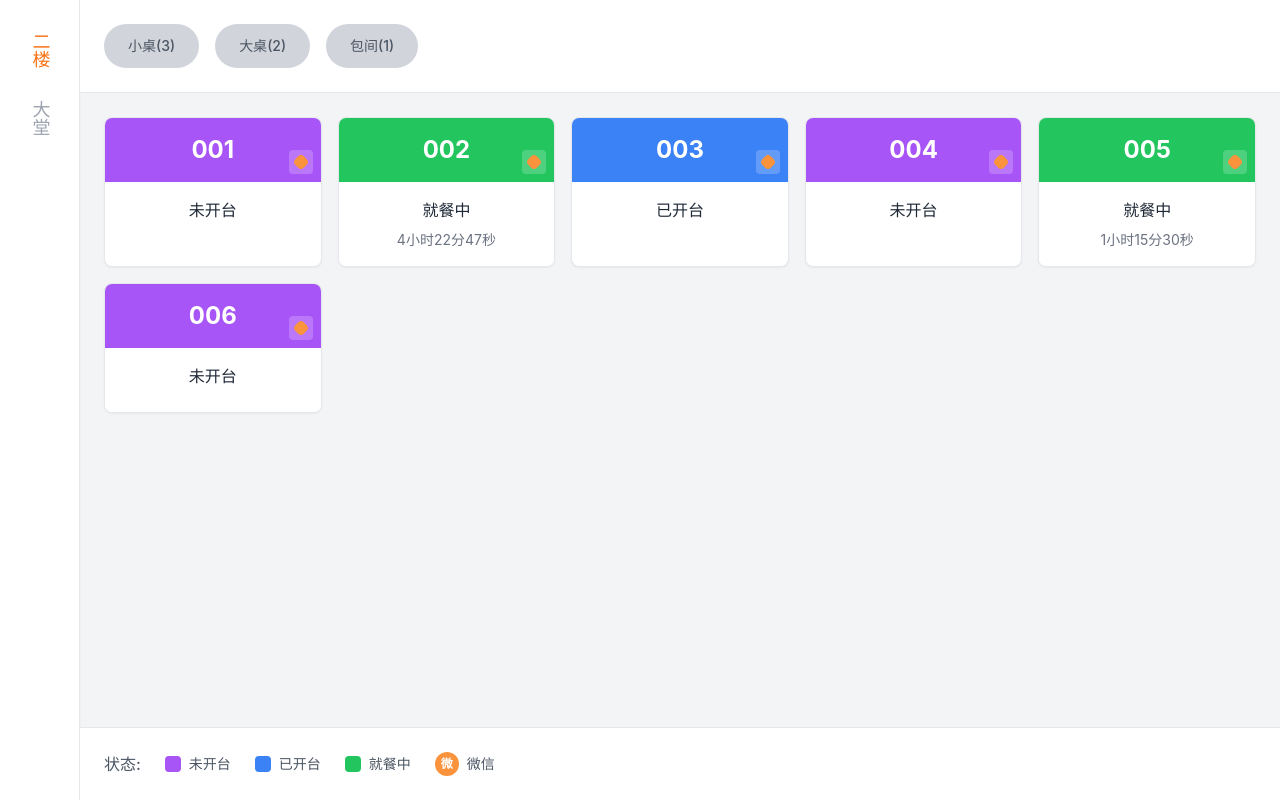
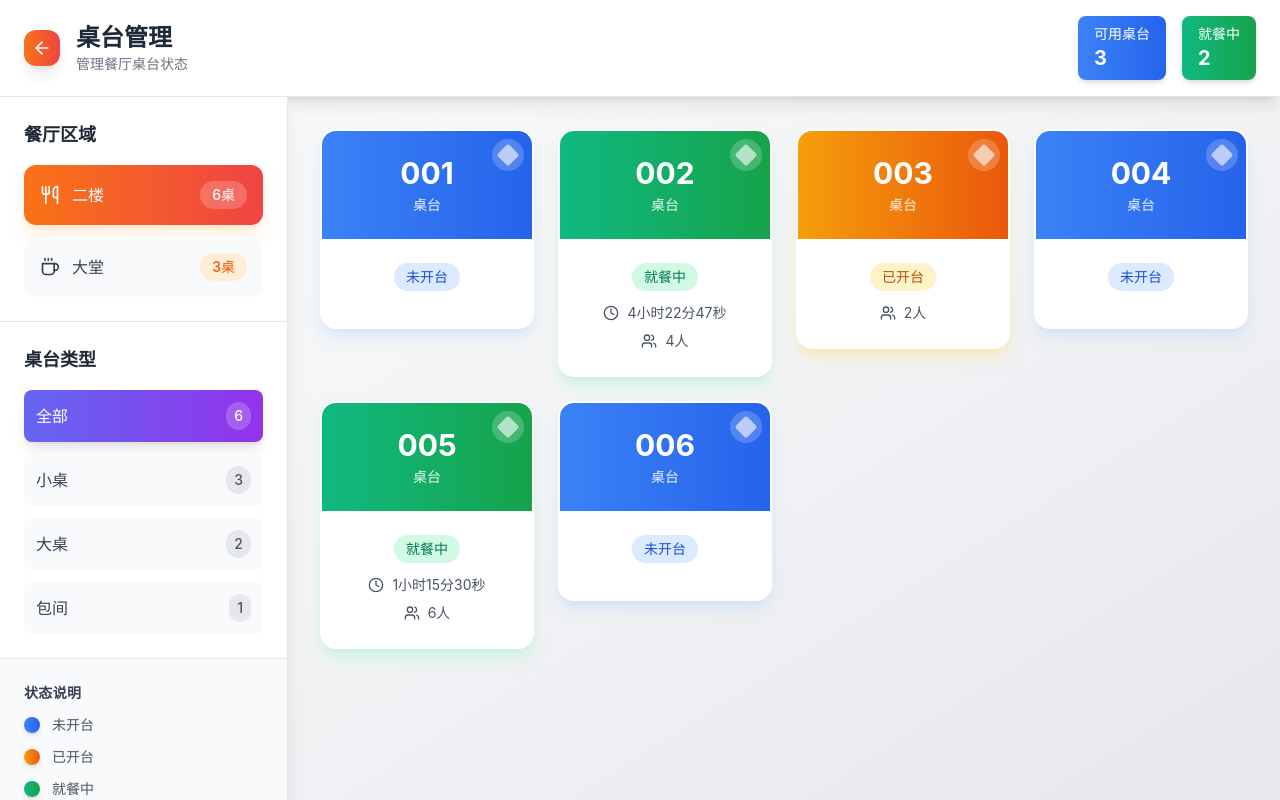
Before and after one commit to doublenian/newretail-web, a React (Vite) app: page /tables in a window 1280 px wide. Built offline with nearby package versions, Linux system fonts and the light colour scheme.

Commit message:
改进桌台页面UI设计

```diff
--- a/src/pages/TablesPage.tsx
+++ b/src/pages/TablesPage.tsx
@@ -1,5 +1,6 @@
 import React, { useState } from 'react'
 import { useNavigate } from 'react-router-dom'
+import { Clock, Users, ArrowLeft, Coffee, Utensils } from 'lucide-react'
 
 interface TableStatus {
   id: string
@@ -14,6 +15,7 @@ interface RestaurantArea {
   id: string
   name: string
   tables: TableStatus[]
+  icon: React.ReactNode
 }
 
 const TablesPage: React.FC = () => {
@@ -26,6 +28,7 @@ const TablesPage: React.FC = () => {
     {
       id: 'floor2',
       name: '二楼',
+      icon: <Utensils className="w-5 h-5" />,
       tables: [
         {
           id: 't001',
@@ -73,6 +76,7 @@ const TablesPage: React.FC = () => {
     {
       id: 'hall',
       name: '大堂',
+      icon: <Coffee className="w-5 h-5" />,
       tables: [
         {
           id: 't101',
@@ -108,9 +112,34 @@ const TablesPage: React.FC = () => {
   }
 
   const tableTypes = [
-    { id: 'small', name: '小桌', count: getTableTypeCount('small'), color: 'bg-red-400' },
-    { id: 'large', name: '大桌', count: getTableTypeCount('large'), color: 'bg-gray-400' },
-    { id: 'private', name: '包间', count: getTableTypeCount('private'), color: 'bg-gray-500' }
+    {
+      id: 'all',
+      name: '全部',
+      count: getTableTypeCount('all'),
+      gradient: 'from-indigo-500 to-purple-600',
+      hoverGradient: 'from-indigo-600 to-purple-700'
+    },
+    {
+      id: 'small',
+      name: '小桌',
+      count: getTableTypeCount('small'),
+      gradient: 'from-emerald-500 to-teal-600',
+      hoverGradient: 'from-emerald-600 to-teal-700'
+    },
+    {
+      id: 'large',
+      name: '大桌',
+      count: getTableTypeCount('large'),
+      gradient: 'from-blue-500 to-cyan-600',
+      hoverGradient: 'from-blue-600 to-cyan-700'
+    },
+    {
+      id: 'private',
+      name: '包间',
+      count: getTableTypeCount('private'),
+      gradient: 'from-rose-500 to-pink-600',
+      hoverGradient: 'from-rose-600 to-pink-700'
+    }
   ]
 
   // 获取状态对应的颜色和文字
@@ -118,31 +147,43 @@ const TablesPage: React.FC = () => {
     switch (status) {
       case 'available':
         return {
-          bgColor: 'bg-purple-500',
+          gradient: 'from-blue-500 to-blue-600',
           textColor: 'text-white',
           statusText: '未开台',
-          legendColor: 'bg-purple-500'
+          statusBg: 'bg-blue-100',
+          statusTextColor: 'text-blue-700',
+          ringColor: 'ring-blue-200',
+          shadowColor: 'shadow-blue-200/50'
         }
       case 'occupied':
         return {
-          bgColor: 'bg-blue-500',
+          gradient: 'from-amber-500 to-orange-600',
           textColor: 'text-white',
           statusText: '已开台',
-          legendColor: 'bg-blue-500'
+          statusBg: 'bg-amber-100',
+          statusTextColor: 'text-amber-700',
+          ringColor: 'ring-amber-200',
+          shadowColor: 'shadow-amber-200/50'
         }
       case 'dining':
         return {
-          bgColor: 'bg-green-500',
+          gradient: 'from-emerald-500 to-green-600',
           textColor: 'text-white',
           statusText: '就餐中',
-          legendColor: 'bg-green-500'
+          statusBg: 'bg-emerald-100',
+          statusTextColor: 'text-emerald-700',
+          ringColor: 'ring-emerald-200',
+          shadowColor: 'shadow-emerald-200/50'
         }
       default:
         return {
-          bgColor: 'bg-gray-500',
+          gradient: 'from-gray-500 to-gray-600',
           textColor: 'text-white',
           statusText: '未知',
-          legendColor: 'bg-gray-500'
+          statusBg: 'bg-gray-100',
+          statusTextColor: 'text-gray-700',
+          ringColor: 'ring-gray-200',
+          shadowColor: 'shadow-gray-200/50'
         }
     }
   }
@@ -160,82 +201,174 @@ const TablesPage: React.FC = () => {
     console.log('Selected table:', table)
   }
 
+  const goBack = () => {
+    navigate(-1)
+  }
+
   return (
-    <div className="h-full w-full bg-gray-100 flex">
-      {/* 左侧区域选择 - 极简风格 */}
-      <div className="w-20 bg-white shadow-sm border-r border-gray-200 flex flex-col items-center py-8">
+    <div className="h-full w-full bg-gradient-to-br from-gray-50 via-gray-100 to-gray-200">
+      {/* 顶部导航栏 */}
+      <div className="bg-white shadow-lg border-b border-gray-200">
+        <div className="flex items-center justify-between px-6 py-4">
+          <div className="flex items-center gap-4">
+            <button
+              onClick={goBack}
+              className="p-2 rounded-xl bg-gradient-to-r from-orange-500 to-red-500 text-white hover:from-orange-600 hover:to-red-600 transition-all duration-300 shadow-lg hover:shadow-xl transform hover:scale-105"
+            >
+              <ArrowLeft className="w-5 h-5" />
+            </button>
+            <div>
+              <h1 className="text-2xl font-bold text-gray-800">桌台管理</h1>
+              <p className="text-gray-500 text-sm">管理餐厅桌台状态</p>
+            </div>
+          </div>
+
+          {/* 实时状态统计 */}
+          <div className="flex items-center gap-4">
+            <div className="px-4 py-2 bg-gradient-to-r from-blue-500 to-blue-600 text-white rounded-lg shadow-md">
+              <div className="text-sm font-medium">可用桌台</div>
+              <div className="text-xl font-bold">{getFilteredTables().filter(t => t.status === 'available').length}</div>
+            </div>
+            <div className="px-4 py-2 bg-gradient-to-r from-emerald-500 to-green-600 text-white rounded-lg shadow-md">
+              <div className="text-sm font-medium">就餐中</div>
+              <div className="text-xl font-bold">{getFilteredTables().filter(t => t.status === 'dining').length}</div>
+            </div>
+          </div>
+        </div>
+      </div>
+
+      <div className="flex h-full">
+        {/* 左侧区域选择 - 精美设计 */}
+        <div className="w-72 bg-white shadow-xl border-r border-gray-200 flex flex-col">
+          <div className="p-6 border-b border-gray-200">
+            <h3 className="text-lg font-semibold text-gray-800 mb-4">餐厅区域</h3>
+            <div className="space-y-3">
               {restaurantAreas.map((area) => (
                 <button
                   key={area.id}
                   onClick={() => setSelectedArea(area.id)}
-            className={`mb-8 text-lg font-medium transition-colors ${
+                  className={`w-full flex items-center justify-between p-4 rounded-xl transition-all duration-300 transform hover:scale-105 ${
                     selectedArea === area.id
-                ? 'text-orange-500'
-                : 'text-gray-400 hover:text-gray-600'
-            }`}
-            style={{ writingMode: 'vertical-rl', textOrientation: 'mixed' }}
-          >
-            {area.name}
-          </button>
-        ))}
-      </div>
-
-      {/* 右侧主要内容区域 */}
-      <div className="flex-1 flex flex-col">
-        {/* 顶部桌台类型筛选 */}
-        <div className="bg-white border-b border-gray-200 p-6">
-          <div className="flex items-center gap-4">
-            {tableTypes.map((type) => (
-              <button
-                key={type.id}
-                onClick={() => setSelectedType(type.id)}
-                className={`px-6 py-3 rounded-full text-sm font-medium transition-all ${
-                  selectedType === type.id
-                    ? `${type.color} text-white`
-                    : 'bg-gray-300 text-gray-600 hover:bg-gray-400'
+                      ? 'bg-gradient-to-r from-orange-500 to-red-500 text-white shadow-lg shadow-orange-200/50'
+                      : 'bg-gray-50 hover:bg-gray-100 text-gray-700 hover:shadow-md'
                   }`}
                 >
-                {type.name}({type.count})
+                  <div className="flex items-center gap-3">
+                    {area.icon}
+                    <span className="font-medium">{area.name}</span>
+                  </div>
+                  <div className={`px-3 py-1 rounded-full text-sm font-medium ${
+                    selectedArea === area.id
+                      ? 'bg-white/20 text-white'
+                      : 'bg-orange-100 text-orange-600'
+                  }`}>
+                    {area.tables.length}桌
+                  </div>
                 </button>
               ))}
             </div>
           </div>
 
-        {/* 桌台网格区域 */}
-        <div className="flex-1 p-6 overflow-y-auto">
-          <div className="grid grid-cols-2 md:grid-cols-3 lg:grid-cols-4 xl:grid-cols-5 gap-4">
-            {getFilteredTables().map((table) => {
+          {/* 桌台类型筛选 */}
+          <div className="p-6 border-b border-gray-200">
+            <h3 className="text-lg font-semibold text-gray-800 mb-4">桌台类型</h3>
+            <div className="space-y-3">
+              {tableTypes.map((type) => (
+                <button
+                  key={type.id}
+                  onClick={() => setSelectedType(type.id)}
+                  className={`w-full flex items-center justify-between p-3 rounded-lg transition-all duration-300 transform hover:scale-105 ${
+                    selectedType === type.id
+                      ? `bg-gradient-to-r ${type.gradient} text-white shadow-lg`
+                      : 'bg-gray-50 hover:bg-gray-100 text-gray-700 hover:shadow-md'
+                  }`}
+                >
+                  <span className="font-medium">{type.name}</span>
+                  <span className={`px-2 py-1 rounded-full text-sm font-medium ${
+                    selectedType === type.id
+                      ? 'bg-white/20 text-white'
+                      : 'bg-gray-200 text-gray-600'
+                  }`}>
+                    {type.count}
+                  </span>
+                </button>
+              ))}
+            </div>
+          </div>
+
+          {/* 状态说明 */}
+          <div className="p-6 bg-gray-50">
+            <h4 className="text-sm font-semibold text-gray-700 mb-3 uppercase tracking-wide">状态说明</h4>
+            <div className="space-y-3">
+              <div className="flex items-center gap-3">
+                <div className="w-4 h-4 rounded-full bg-gradient-to-r from-blue-500 to-blue-600 shadow-md"></div>
+                <span className="text-sm text-gray-600">未开台</span>
+              </div>
+              <div className="flex items-center gap-3">
+                <div className="w-4 h-4 rounded-full bg-gradient-to-r from-amber-500 to-orange-600 shadow-md"></div>
+                <span className="text-sm text-gray-600">已开台</span>
+              </div>
+              <div className="flex items-center gap-3">
+                <div className="w-4 h-4 rounded-full bg-gradient-to-r from-emerald-500 to-green-600 shadow-md"></div>
+                <span className="text-sm text-gray-600">就餐中</span>
+              </div>
+            </div>
+          </div>
+        </div>
+
+        {/* 右侧桌台显示 */}
+        <div className="flex-1 p-8 overflow-y-auto">
+          <div className="grid grid-cols-1 sm:grid-cols-2 lg:grid-cols-3 xl:grid-cols-4 2xl:grid-cols-5 gap-6">
+            {getFilteredTables().map((table, index) => {
               const config = getStatusConfig(table.status)
               return (
                 <div
                   key={table.id}
+                  className="animate-slide-up"
+                  style={{ animationDelay: `${index * 0.1}s` }}
+                >
+                  <button
                     onClick={() => handleTableClick(table)}
-                  className="bg-white rounded-lg shadow-sm border border-gray-200 overflow-hidden cursor-pointer hover:shadow-md transition-shadow"
+                    className={`group relative w-full bg-white rounded-2xl shadow-lg hover:shadow-2xl ${config.shadowColor} transition-all duration-300 transform hover:scale-105 cursor-pointer overflow-hidden border-2 border-transparent hover:${config.ringColor}`}
                   >
                     {/* 桌台号码头部 */}
-                  <div className={`${config.bgColor} ${config.textColor} p-4 text-center relative`}>
-                    <div className="text-2xl font-bold">{table.number}</div>
-                    {/* 右下角图标 */}
-                    <div className="absolute bottom-2 right-2">
-                      <div className="w-6 h-6 bg-white/20 rounded flex items-center justify-center">
-                        <div className="w-3 h-3 bg-orange-400 rounded transform rotate-45"></div>
-                      </div>
+                    <div className={`bg-gradient-to-r ${config.gradient} ${config.textColor} p-6 text-center relative`}>
+                      <div className="text-3xl font-bold mb-1">{table.number}</div>
+                      <div className="text-sm opacity-90">桌台</div>
+
+                      {/* 装饰性元素 */}
+                      <div className="absolute top-2 right-2 w-8 h-8 bg-white/20 rounded-full flex items-center justify-center">
+                        <div className="w-4 h-4 bg-white/60 rounded-sm transform rotate-45"></div>
                       </div>
                     </div>
 
                     {/* 状态信息区域 */}
-                  <div className="p-4 bg-white">
-                    <div className="text-gray-800 font-medium text-center mb-2">
+                    <div className="p-6 bg-white">
+                      <div className={`inline-flex items-center px-3 py-1 rounded-full text-sm font-medium ${config.statusBg} ${config.statusTextColor} mb-3`}>
                         {config.statusText}
                       </div>
 
-                    {/* 用餐时长 */}
+                      {/* 详细信息 */}
+                      <div className="space-y-2">
                         {table.duration && (
-                      <div className="text-gray-500 text-sm text-center">
-                        {table.duration}
+                          <div className="flex items-center justify-center gap-2 text-gray-600">
+                            <Clock className="w-4 h-4" />
+                            <span className="text-sm">{table.duration}</span>
+                          </div>
+                        )}
+
+                        {table.customerCount && (
+                          <div className="flex items-center justify-center gap-2 text-gray-600">
+                            <Users className="w-4 h-4" />
+                            <span className="text-sm">{table.customerCount}人</span>
                           </div>
                         )}
                       </div>
+                    </div>
+
+                    {/* 悬停效果 */}
+                    <div className="absolute inset-0 bg-gradient-to-t from-black/5 to-transparent opacity-0 group-hover:opacity-100 transition-opacity duration-300 rounded-2xl pointer-events-none" />
+                  </button>
                 </div>
               )
             })}
@@ -244,34 +377,13 @@ const TablesPage: React.FC = () => {
           {/* 空状态 */}
           {getFilteredTables().length === 0 && (
             <div className="text-center py-20">
-              <div className="text-gray-400 text-lg mb-2">暂无桌台数据</div>
+              <div className="w-24 h-24 mx-auto mb-6 bg-gradient-to-br from-gray-200 to-gray-300 rounded-full flex items-center justify-center">
+                <Utensils className="w-12 h-12 text-gray-400" />
+              </div>
+              <div className="text-gray-500 text-xl font-medium mb-2">暂无桌台数据</div>
+              <div className="text-gray-400">请选择其他区域或类型查看桌台信息</div>
             </div>
           )}
-        </div>
-
-        {/* 底部状态说明 */}
-        <div className="bg-white border-t border-gray-200 p-6">
-          <div className="flex items-center gap-6">
-            <span className="text-gray-600 font-medium">状态:</span>
-            <div className="flex items-center gap-2">
-              <div className="w-4 h-4 bg-purple-500 rounded"></div>
-              <span className="text-sm text-gray-600">未开台</span>
-            </div>
-            <div className="flex items-center gap-2">
-              <div className="w-4 h-4 bg-blue-500 rounded"></div>
-              <span className="text-sm text-gray-600">已开台</span>
-            </div>
-            <div className="flex items-center gap-2">
-              <div className="w-4 h-4 bg-green-500 rounded"></div>
-              <span className="text-sm text-gray-600">就餐中</span>
-            </div>
-            <div className="flex items-center gap-2">
-              <div className="w-6 h-6 bg-orange-400 rounded-full flex items-center justify-center">
-                <span className="text-white text-xs font-bold">微</span>
-              </div>
-              <span className="text-sm text-gray-600">微信</span>
-            </div>
-          </div>
         </div>
       </div>
     </div>
```
Lines whose indentation alone changed are shown as unchanged.
